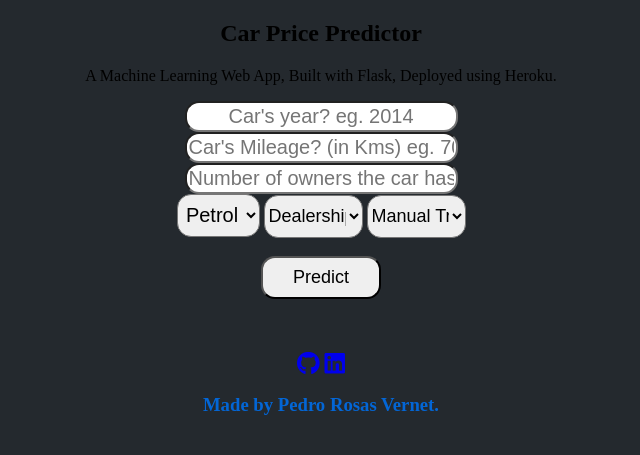
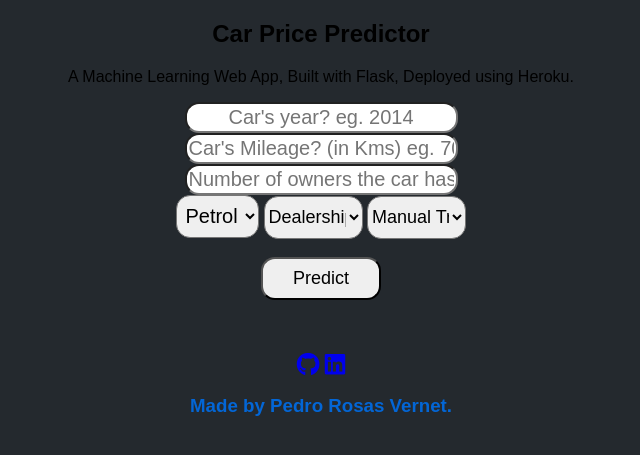
Before and after one commit to prosasDS/car-price-regression, a Flask app: page / in a window 1280 px wide. Shown: the top 455 px of the page, without its empty margins (319-959 px from the left). Run offline with Flask 2, Linux system fonts and the light colour scheme; parts of the project's set-up code (start-up, migrations or seed data) failed here and were passed over; some libraries are stand-ins or nearby versions.

Commit message:
Update styles.css

```diff
--- a/static/styles.css
+++ b/static/styles.css
@@ -1,8 +1,9 @@
 body {
+            font-family: Arial, Helvetica,sans-serif;
             background-color: #24292e;
             text-align: center;
             padding: 0px;
-            font-family: 'Montserrat';
+            ;
         }
 
         #research {
```
